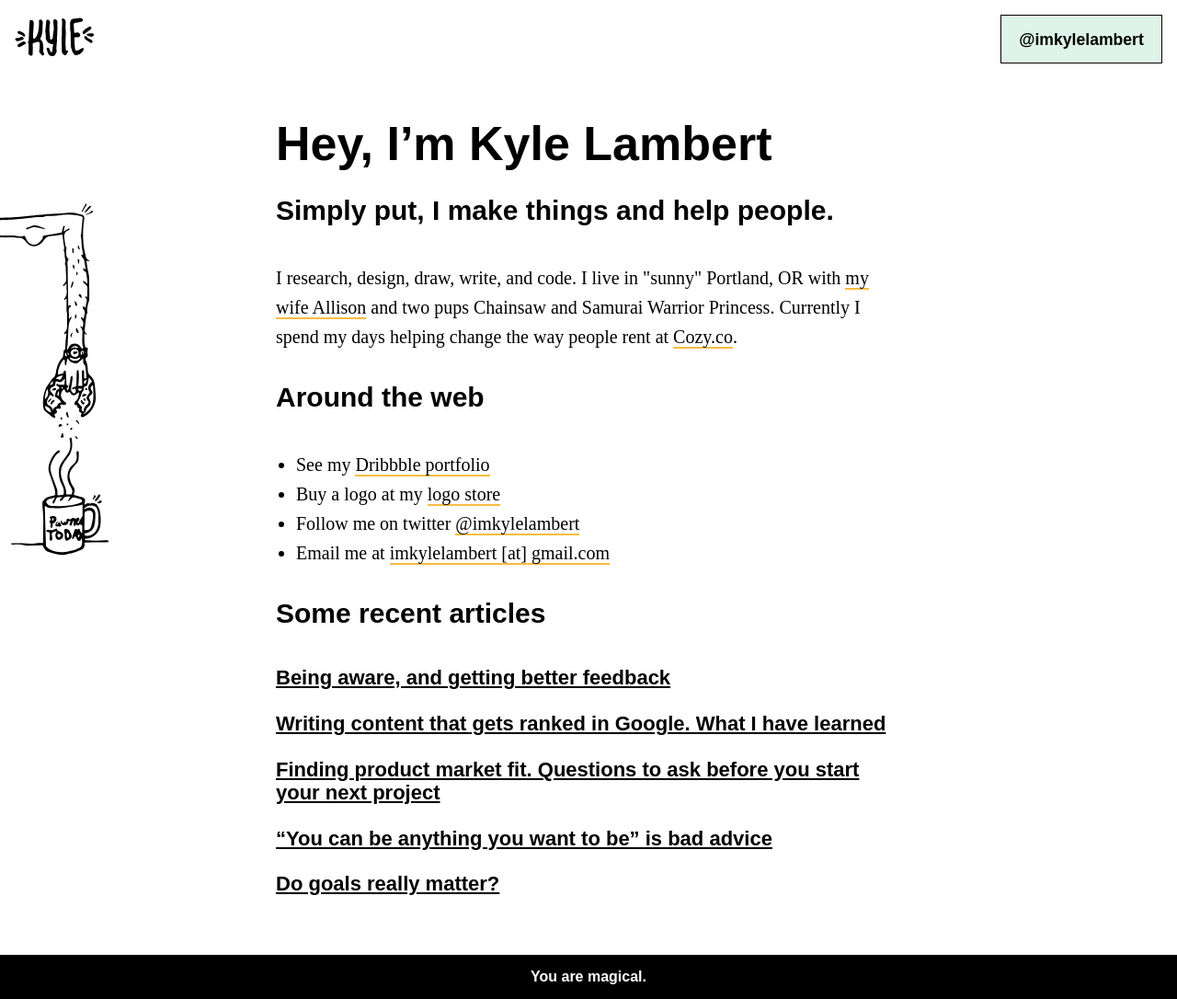
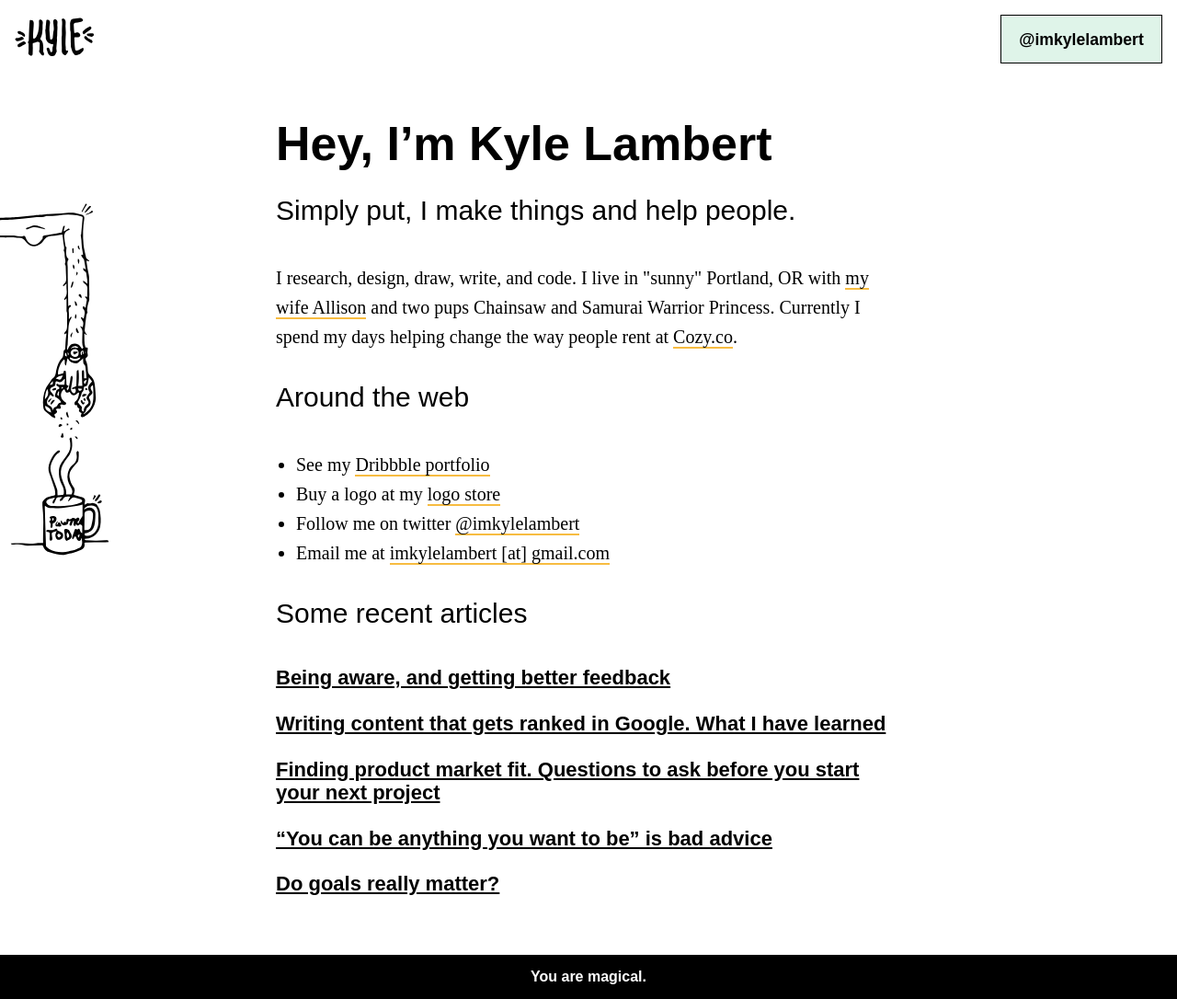
Before and after one commit to kslambert/imkylelambert, a Jekyll site: the page built from index.md, in a window 1280 px wide. Shown: the whole page at 92% size. Built offline with Jekyll 4.4.1, drawn with Linux system fonts in a browser that asks for light colours; some web fonts are replaced.

Commit message:
reduce weight of h3 homepage

```diff
--- a/_sass/_styles.scss
+++ b/_sass/_styles.scss
@@ -77,6 +77,9 @@ nav {
   h1, h2 {
     text-align: left;
   }
+  h2 {
+    font-weight: 300;
+  }
 }
 
 .footer-text {
```
